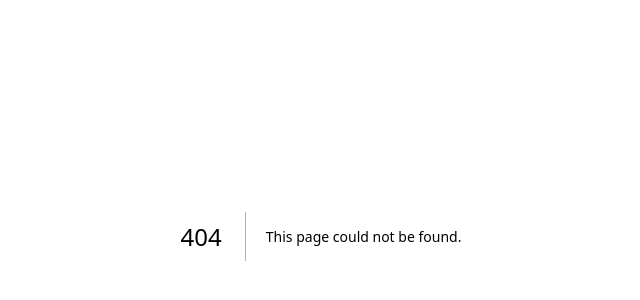
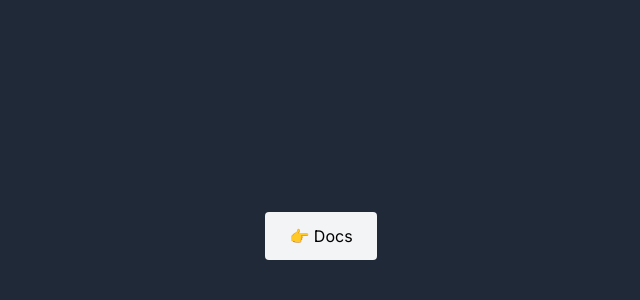
Before and after one commit to Deveripon/javascript-documentation-nextra, a Next.js app: page / in a window 1280 px wide. Before the commit this address had no page. Shown: the part 164-464 px from the top of the page, without its empty margins (319-959 px from the left). Built offline with nearby package versions, Linux system fonts and the light colour scheme.

Commit message:
refactor:

```diff
--- /dev/null
+++ b/app/page.js
@@ -0,0 +1,15 @@
+import Link from "next/link";
+
+const page = () => {
+    return (
+        <div className='bg-gray-800 w-screen h-screen flex justify-center items-center'>
+            <Link
+                className='bg-gray-100 px-6 py-3 rounded'
+                href='/docs'>
+                👉 Docs
+            </Link>
+        </div>
+    );
+};
+
+export default page;
--- /dev/null
+++ b/components/ThemeSwitcher.jsx
@@ -0,0 +1,41 @@
+"use client";
+import { useTheme } from "next-themes";
+import { useEffect, useState } from "react";
+const ThemeSwitcher = () => {
+    const [mount, setMount] = useState(false);
+    const { systemTheme, theme, setTheme } = useTheme();
+    const currentTheme = theme === "system" ? systemTheme : theme;
+    useEffect(() => {
+        setMount(true);
+    }, []);
+    console.log(currentTheme);
+    return mount ? (
+        <div className='fixed right-5 z-[10000000000] max-lg:bottom-2.5 lg:top-1/3'>
+            <button
+                onClick={() =>
+                    setTheme(currentTheme === "dark" ? "light" : "dark")
+                }
+                type='button'
+                className='flex h-10 w-10 p-2 items-center justify-center rounded-md border border-gray-800 text-gray-800 focus:outline-none focus:ring-0 focus:ring-gray-200 dark:border-slate-300 dark:text-white'>
+                <svg
+                    className='dark:hidden'
+                    fill='currentColor'
+                    viewBox='0 0 20 20'
+                    xmlns='http://www.w3.org/2000/svg'>
+                    <path d='M17.293 13.293A8 8 0 016.707 2.707a8.001 8.001 0 1010.586 10.586z'></path>
+                </svg>
+                <svg
+                    className='hidden dark:block'
+                    fill='currentColor'
+                    viewBox='0 0 20 20'
+                    xmlns='http://www.w3.org/2000/svg'>
+                    <path
+                        d='M10 2a1 1 0 011 1v1a1 1 0 11-2 0V3a1 1 0 011-1zm4 8a4 4 0 11-8 0 4 4 0 018 0zm-.464 4.95l.707.707a1 1 0 001.414-1.414l-.707-.707a1 1 0 00-1.414 1.414zm2.12-10.607a1 1 0 010 1.414l-.706.707a1 1 0 11-1.414-1.414l.707-.707a1 1 0 011.414 0zM17 11a1 1 0 100-2h-1a1 1 0 100 2h1zm-7 4a1 1 0 011 1v1a1 1 0 11-2 0v-1a1 1 0 011-1zM5.05 6.464A1 1 0 106.465 5.05l-.708-.707a1 1 0 00-1.414 1.414l.707.707zm1.414 8.486l-.707.707a1 1 0 01-1.414-1.414l.707-.707a1 1 0 011.414 1.414zM4 11a1 1 0 100-2H3a1 1 0 000 2h1z'
+                        fillRule='evenodd'
+                        clipRule='evenodd'></path>
+                </svg>
+            </button>
+        </div>
+    ) : null;
+};
+export default ThemeSwitcher;
--- a/package.json
+++ b/package.json
@@ -10,6 +10,7 @@
   },
   "dependencies": {
     "next": "14.2.7",
+    "next-themes": "^0.3.0",
     "nextra": "^2.13.4",
     "nextra-theme-docs": "^2.13.4",
     "react": "^18",
--- /dev/null
+++ b/providers/theme-provider.jsx
@@ -0,0 +1,5 @@
+"use client";
+import { ThemeProvider as NextThemesProvider } from "next-themes";
+export default function ThemeProvider({ children, ...props }) {
+    return <NextThemesProvider {...props}>{children}</NextThemesProvider>;
+}
```
Also changed, not shown: public/image-7.png (added), 1 other file (tests, documents, lock files or other folders).
